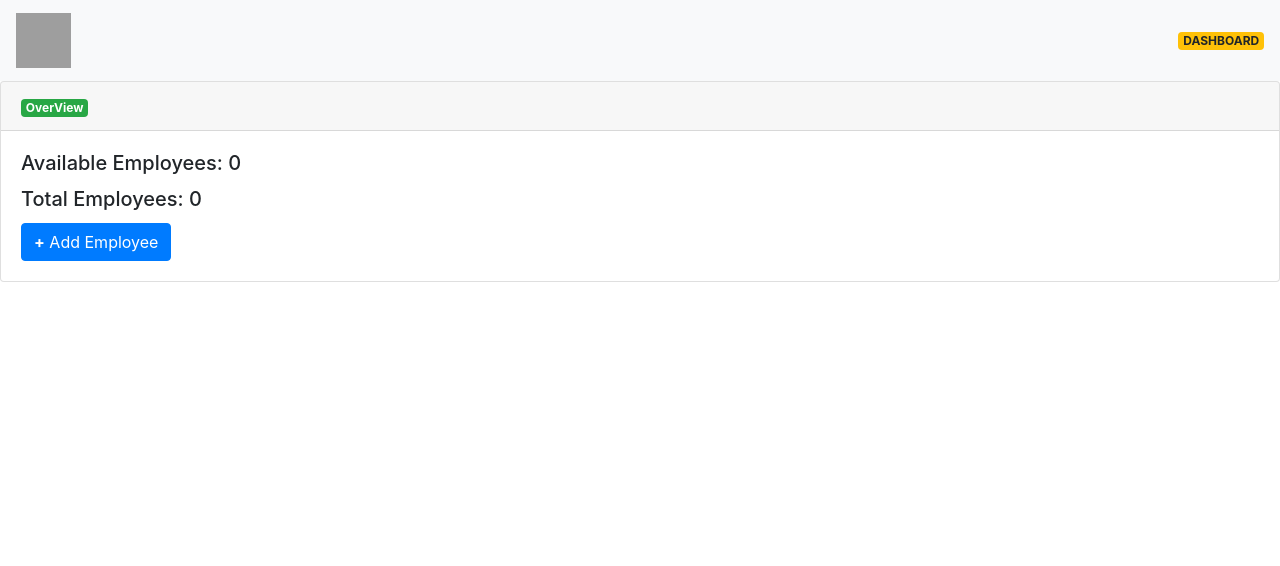
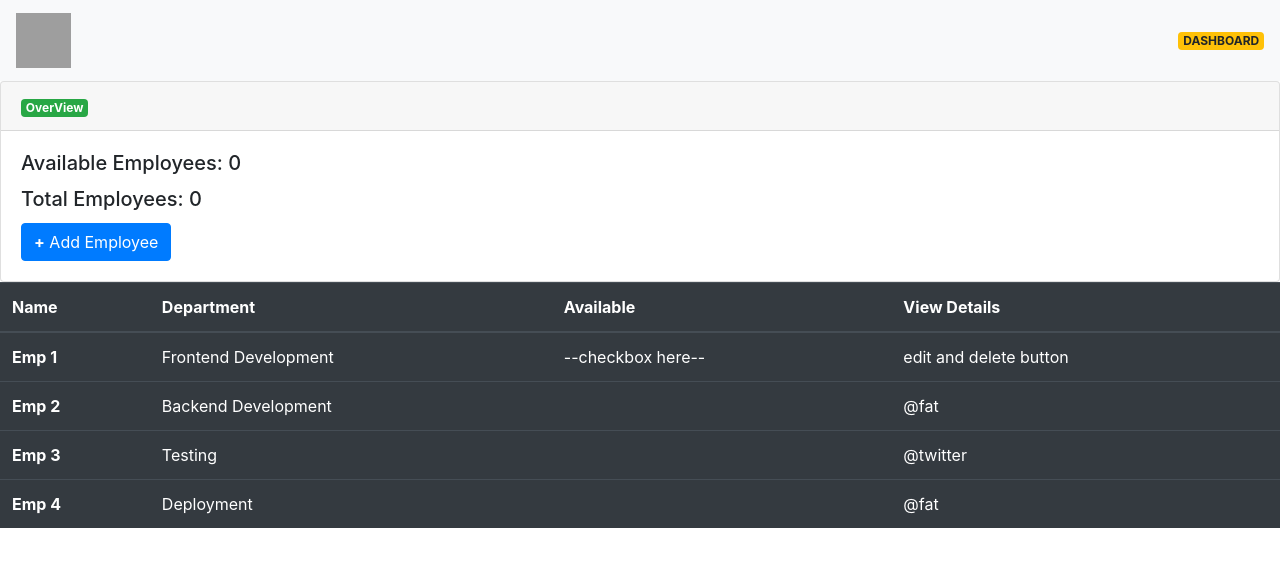
Before and after one commit to 1Canis-Lupus1/React-Dashboard, a React (Create React App) app: page / in a window 1280 px wide. Shown: the top 566 px of the page. Built offline with nearby package versions, Linux system fonts and the light colour scheme; grey boxes are pictures that could not be loaded.

Commit message:
Table layout added with hardcoded values

```diff
--- a/src/App.js
+++ b/src/App.js
@@ -3,6 +3,7 @@ import React from 'react';
 // import './App.css';
 import Navbar from './components/Navbar';
 import AddEmp from './components/Addnew';
+import Table from './components/Displaytab';
 import 'bootstrap/dist/css/bootstrap.css';
 
 function App() {
@@ -10,6 +11,7 @@ function App() {
     <div className="App">
       <Navbar />
       <AddEmp />
+      <Table />
     </div>
   );
 }
--- /dev/null
+++ b/src/components/Displaytab.jsx
@@ -0,0 +1,53 @@
+import React,{ Component } from 'react';
+
+class Table extends Component{
+    constructor(){
+        super();
+    }
+
+    render(){
+        return (
+            <React.Fragment>
+                <table class="table table-hover table-dark">
+                <thead>
+                    <tr>
+                    <th scope="col">Name</th>
+                    <th scope="col">Department</th>
+                    <th scope="col">Available</th>
+                    <th scope="col">View Details</th>
+                    </tr>
+                </thead>
+                <tbody>
+                    <tr>
+                    <th scope="row">Emp 1</th>
+                    <td>Frontend Development</td>
+                    <td>--checkbox here--</td>
+                    <td>edit and delete button</td>
+                    </tr>
+                    <tr>
+                    <th scope="row">Emp 2</th>
+                    <td>Backend Development</td>
+                    <td></td>
+                    <td>@fat</td>
+                    </tr>
+                    <tr>
+                    <th scope="row">Emp 3</th>
+                    <td>Testing</td>
+                    <td></td>
+                    <td>@twitter</td>
+                    {/* <td colspan="2">Larry the Bird</td> */}
+                    </tr>
+                    <tr>
+                    <th scope="row">Emp 4</th>
+                    <td>Deployment</td>
+                    <td></td>
+                    <td>@fat</td>
+                    </tr>
+                </tbody>
+                </table>
+            </React.Fragment>
+        )
+    }
+}
+
+export default Table;
```
